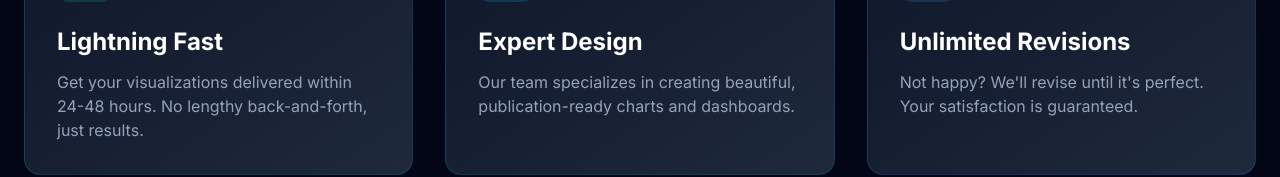
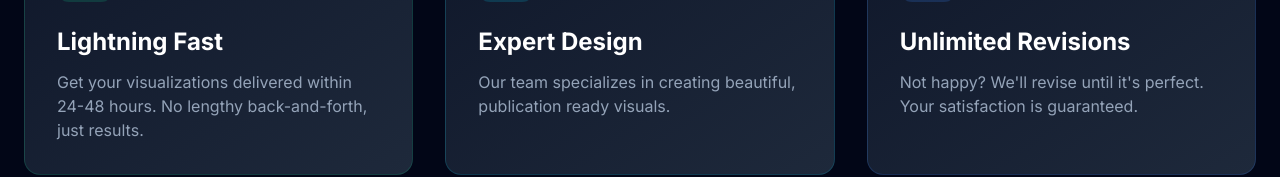
Before and after one commit to jmorgs11/datavizzy-app, a Next.js app: page / in a window 1280 px wide. Shown: the part 755-932 px from the top of the page. Built offline with nearby package versions, Linux system fonts and the light colour scheme; no server answers.

Commit message:
edit home page wording

```diff
--- a/app/page.tsx
+++ b/app/page.tsx
@@ -52,7 +52,7 @@ export default function HomePage() {
             </div>
             <h3 className="text-2xl font-bold mb-3">Expert Design</h3>
             <p className="text-slate-400">
-              Our team specializes in creating beautiful, publication-ready charts and dashboards.
+              Our team specializes in creating beautiful, publication ready visuals.
             </p>
           </div>
 
```
